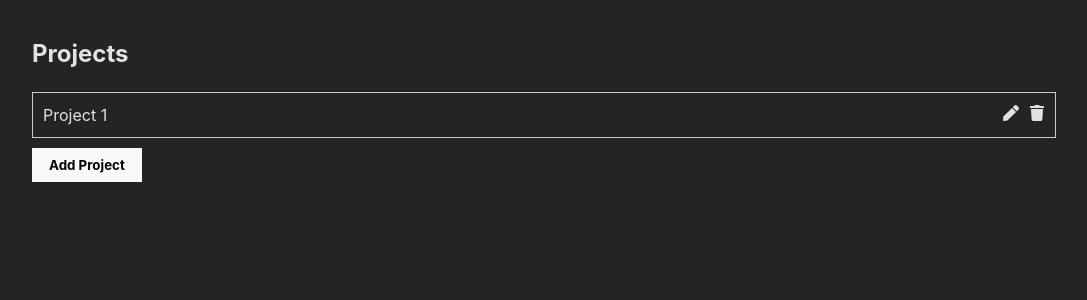
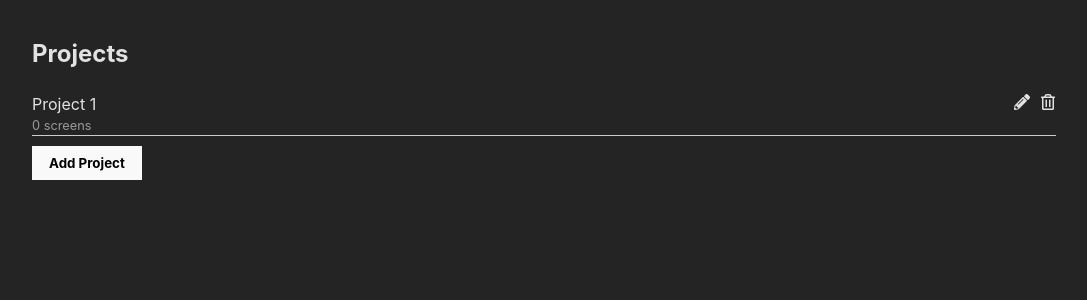
Before and after one commit to Johan-Melin/sketch-ux, a React (Vite) app: page / in a window 1280 px wide. Both pictures are taken after a click on the button "Add Project". Shown: the top 300 px of the page, without its empty margins (0-1087 px from the left). Built offline with nearby package versions, Linux system fonts and the light colour scheme.

Commit message:
update project list layout

```diff
--- a/src/components/ProjectMenu.jsx
+++ b/src/components/ProjectMenu.jsx
@@ -1,7 +1,7 @@
 import styles from './ProjectMenu.module.css';
 import useProjectActions from '../hooks/useProjectActions';
 import useScreenActions from '../hooks/useScreenActions';
-import { FaPen, FaTrash } from 'react-icons/fa';
+import { FaPencilAlt, FaRegTrashAlt } from 'react-icons/fa';
 import { useContext } from "react";
 import { ProjectsContext } from "../context/ProjectsContext";
 
@@ -18,11 +18,14 @@ const ProjectMenu = () => {
           <h2>Projects</h2>
           {projects.map((project) => (
             <div className={styles.project} key={project.id} onClick={() => selectProject(project)}>
-              <span>{project.name}</span>
-              <div>
-                <FaPen className={styles.icon} onClick={(event) => editProject(project.id, event)} />
-                <FaTrash className={styles.icon} onClick={(event) => deleteProject(project.id, event)} />
+              <div className={styles.row}>
+                <span>{project.name}</span>
+                <div>
+                  <FaPencilAlt className={styles.icon} onClick={(event) => editProject(project.id, event)} />
+                  <FaRegTrashAlt className={styles.icon} onClick={(event) => deleteProject(project.id, event)} />
+                </div>
               </div>
+              <div className={styles.subText}>{project.screens.length} screens</div>
             </div>
           ))}
           <button onClick={addProject}>Add Project</button>
@@ -32,11 +35,14 @@ const ProjectMenu = () => {
           <h2>{currentProject.name}</h2>
           {currentProject.screens.map((screen) => (
             <div className={styles.project} key={screen.id} onClick={() => setCurrentScreenId(screen.id)}>
-              <span>{screen.name}</span>
-              <div>
-                <FaPen className={styles.icon} onClick={(event) => editScreen(screen.id, event)} />
-                <FaTrash className={styles.icon} onClick={(event) => deleteScreen(screen.id, event)} />
+              <div className={styles.row}>
+                <span>{screen.name}</span>
+                <div>
+                  <FaPencilAlt className={styles.icon} onClick={(event) => editScreen(screen.id, event)} />
+                  <FaRegTrashAlt className={styles.icon} onClick={(event) => deleteScreen(screen.id, event)} />
+                </div>
               </div>
+              <div className={styles.subText}>{screen.rect.length} items</div>
             </div>
           ))}
           <button onClick={addScreen}>Add Screen</button>
--- a/src/components/ProjectMenu.module.css
+++ b/src/components/ProjectMenu.module.css
@@ -7,12 +7,23 @@
 .project {
     cursor: pointer;
     display: flex;
+    flex-direction: column;
     justify-content: space-between;
-    padding: 10px;
-    border: 1px solid var(--project-border);
+    border-bottom: 1px solid var(--project-border);
     margin-bottom: 10px;
+}
+
+.row {
+    display: flex;
+    justify-content: space-between;
+    flex-direction: row;
 }
 
 .icon {
     margin-left: 10px;
 }
+
+.subText {
+    font-size: 0.8rem;
+    color: var(--gray);
+}
--- a/src/index.css
+++ b/src/index.css
@@ -28,6 +28,7 @@
   --rect-border: #333;
   --rect-selected: #0056b3;
   --rect-link: #00b300;
+  --gray: #999;
 }
 
 body {
```
